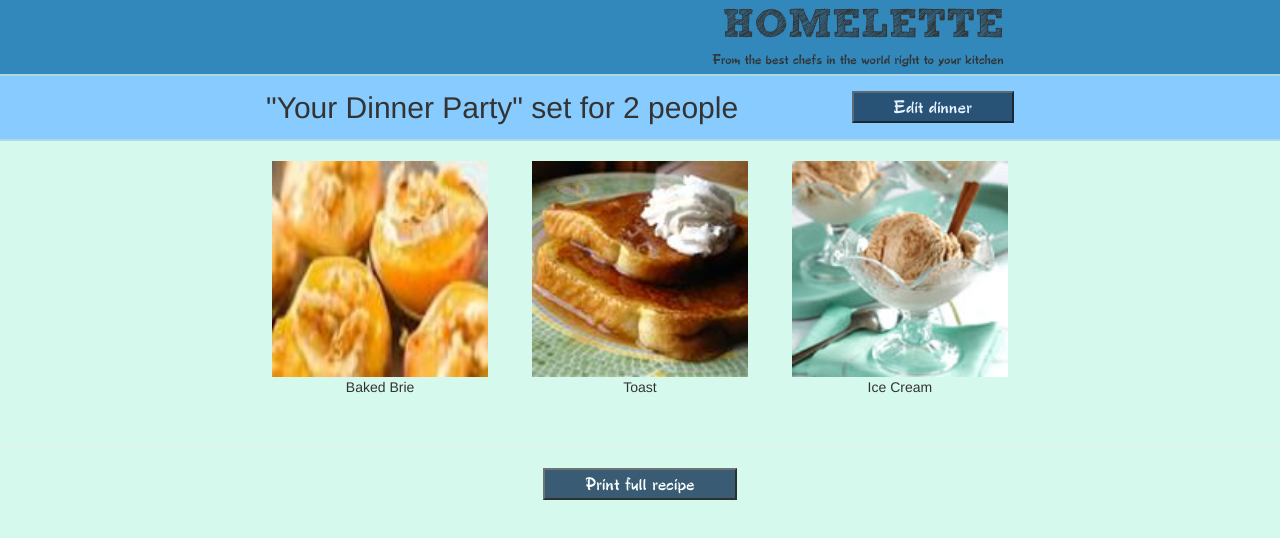
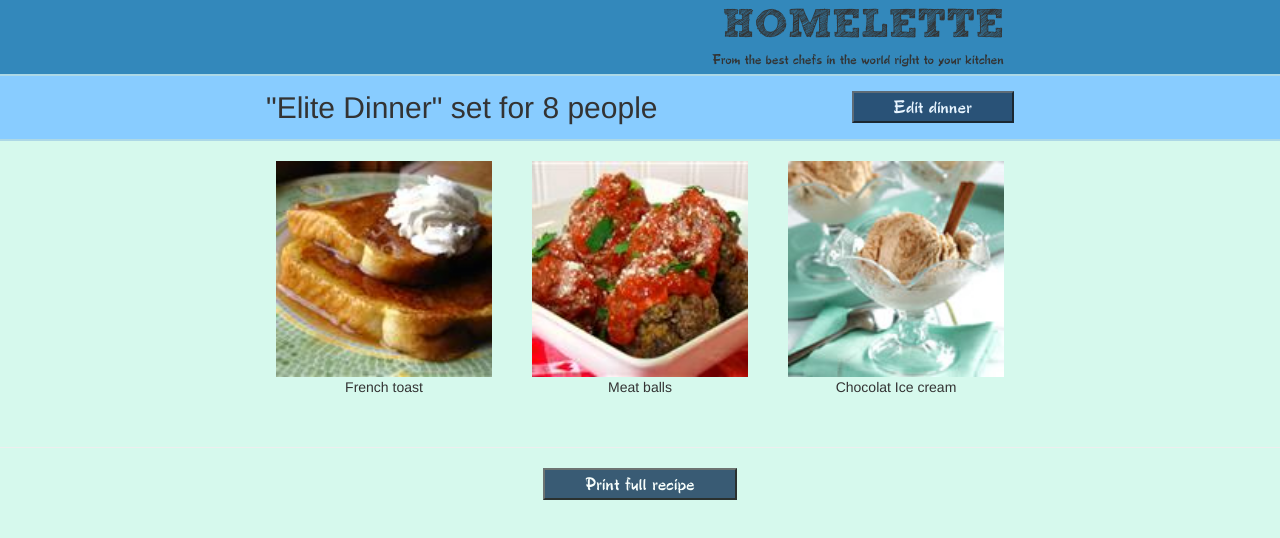
Before and after one commit to apals/iprog, a plain HTML site: page lab2/dinner_overview.html in a window 1280 px wide. Drawn offline with nearby package versions, Linux system fonts and the light colour scheme.

Commit message:
Overview completed

```diff
--- a/lab2/dinner_overview.html
+++ b/lab2/dinner_overview.html
@@ -24,29 +24,11 @@
     </header>
 
     <div class="top-container">
-        <h2 class="left">"Your Dinner Party" set for 2 people</h2>
+        <h2 class="left" id="partytitle"></h2>
         <button class="right">Edit dinner</button>
     </div>
 
     <div class="full-menu-wrapper">
-
-        <div class="meal">
-            <img src="images/bakedbrie.jpg">
-
-            <p>Baked Brie</p>
-        </div>
-
-        <div class="meal">
-            <img src="images/toast.jpg">
-
-            <p>Toast</p>
-        </div>
-
-        <div class="meal">
-            <img src="images/icecream.jpg">
-
-            <p>Ice Cream</p>
-        </div>
 
     </div>
 
--- a/lab2/js/model/dinnerModel.js
+++ b/lab2/js/model/dinnerModel.js
@@ -16,7 +16,6 @@ var DinnerModel = function () {
         this.numberOfGuests = 8;
         this.nameOfParty = "Elite Dinner";
         this.addDishToMenu(1);
-        this.addDishToMenu(101);
         this.addDishToMenu(100);
         this.addDishToMenu(200);
     }
@@ -28,6 +27,15 @@ var DinnerModel = function () {
     // should return
     this.getNumberOfGuests = function () {
         return this.numberOfGuests;
+    };
+
+
+    this.setPartyName = function (name) {
+        this.nameOfParty = name;
+    };
+
+    this.getPartyName = function () {
+        return this.nameOfParty;
     };
 
     //Returns the dish that is on the menu for selected type
--- a/lab2/js/view/overviewView.js
+++ b/lab2/js/view/overviewView.js
@@ -1,10 +1,18 @@
 //ExampleView Object constructor
 var OverviewView = function (container, model) {
 
-    var availableMenus = ["Salmon", "Chicken", "Other Menu"];
+    var menu = model.getFullMenu();
+    var partytitle = $('#partytitle').append("\"" + model.getPartyName() + "\" set for " + model.getNumberOfGuests() + " people");
+
+    for (var i = 0; i <= menu.length -1 ; i++) {
+        $('.full-menu-wrapper').append("<div class=\"meal\"></div>");
+        $('.meal:eq(' + i + ')').append('<img id="meal-image" src="images/' + menu[i].image + '" />').append( "<p>" + menu[i].name + "</p>" );
+    };
+
+
+/*    var availableMenus = ["Salmon", "Chicken", "Other Menu"];
 
     var overview = container.find("#hej");
-    console.log(overview);
 
     model.addDishToMenu(1);
     model.addDishToMenu(100);
@@ -27,6 +35,6 @@ var OverviewView = function (container, model) {
 
     overviewList.append('<li> The recipe can be found here </li>');
     overviewList.append('<li> The ingredients can be found here');
-    overviewList.append('<li> The total cost is $' + model.getTotalMenuPrice() + '</li>');
+    overviewList.append('<li> The total cost is $' + model.getTotalMenuPrice() + '</li>');*/
 
 };
```
Also changed, not shown: lab2/select_dish.html (+2 -1 lines).
